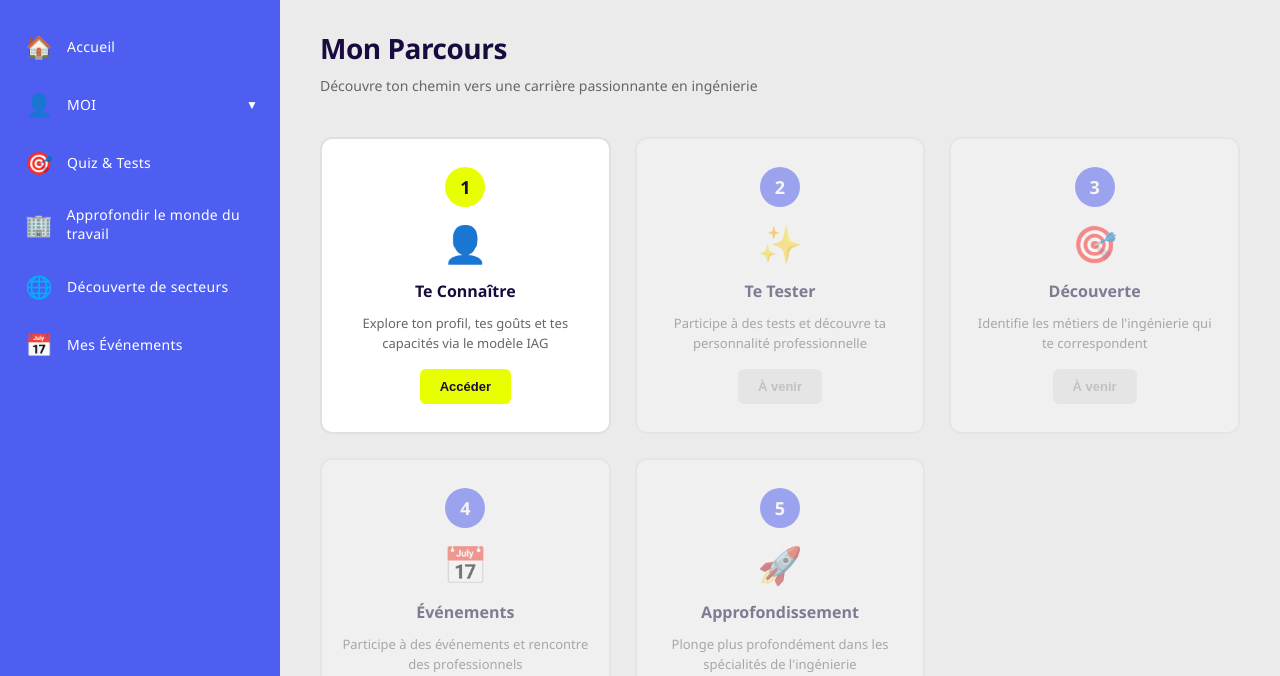
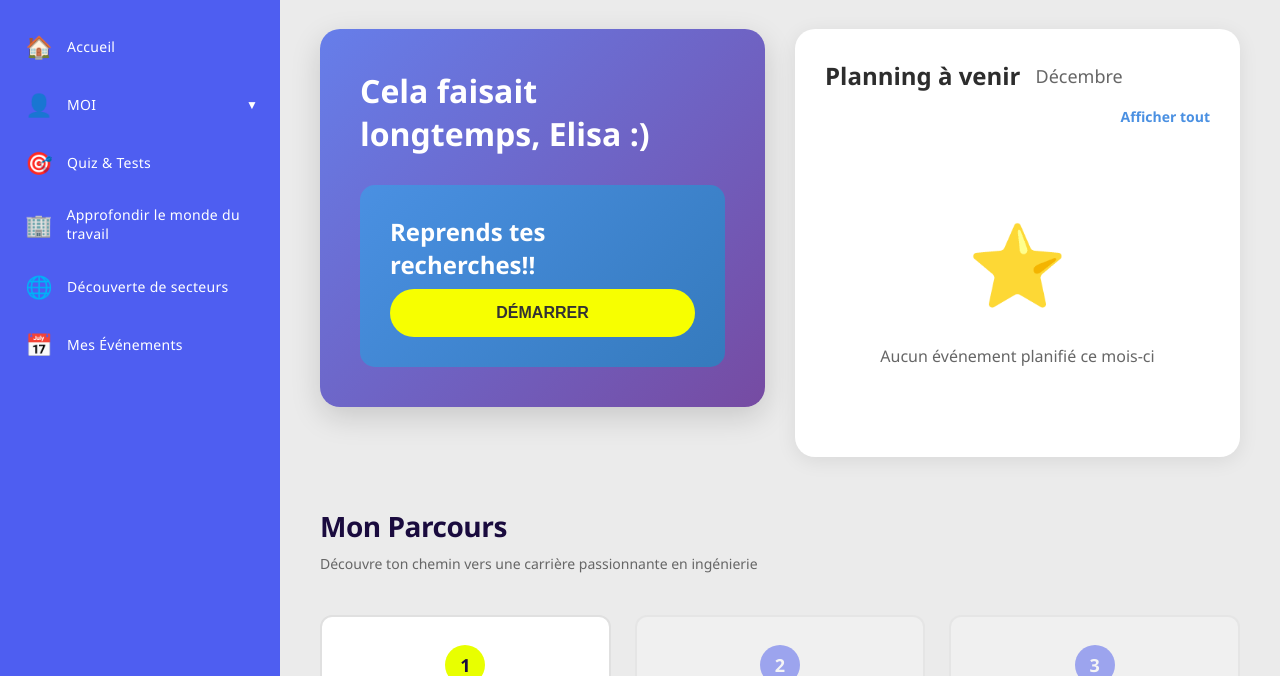
Before and after one commit to TrotiRemi/NovAI-project, a plain HTML site: page frontend/journey.html in a window 1280 px wide. Shown: the part 124-800 px from the top of the page. Drawn offline with Linux system fonts and the light colour scheme.

Commit message:
update frontend

```diff
--- a/frontend/journey.html
+++ b/frontend/journey.html
@@ -128,6 +128,32 @@
 
             <!-- Content Area -->
             <div class="content-area">
+                <!-- Welcome Section -->
+                <div class="welcome-section">
+                    <div class="welcome-left">
+                        <div class="welcome-card">
+                            <h2>Cela faisait longtemps, Elisa :)</h2>
+                            <div class="welcome-action">
+                                <h3>Reprends tes recherches!!</h3>
+                                <button class="start-button" onclick="window.location.href='/personality-journey.html'">DÉMARRER</button>
+                            </div>
+                        </div>
+                    </div>
+                    <div class="welcome-right">
+                        <div class="planning-card">
+                            <div class="planning-header">
+                                <h3>Planning à venir</h3>
+                                <span class="planning-month">Décembre</span>
+                                <a href="/events.html" class="show-all-link">Afficher tout</a>
+                            </div>
+                            <div class="planning-empty">
+                                <div class="empty-icon">⭐</div>
+                                <p>Aucun événement planifié ce mois-ci</p>
+                            </div>
+                        </div>
+                    </div>
+                </div>
+
                 <div class="page-header">
                     <h1>Mon Parcours</h1>
                     <p>Découvre ton chemin vers une carrière passionnante en ingénierie</p>
@@ -233,5 +259,181 @@
             window.location.href = '/quiz-journey.html';
         }
     </script>
+
+    <style>
+        .welcome-section {
+            display: grid;
+            grid-template-columns: 1fr 1fr;
+            gap: 30px;
+            margin-bottom: 50px;
+        }
+
+        .welcome-card {
+            background: linear-gradient(135deg, #667eea 0%, #764ba2 100%);
+            border-radius: 20px;
+            padding: 40px;
+            color: white;
+            box-shadow: 0 10px 30px rgba(0,0,0,0.15);
+        }
+
+        .welcome-card h2 {
+            font-size: 32px;
+            margin-bottom: 30px;
+            font-weight: 600;
+        }
+
+        .welcome-action {
+            background: linear-gradient(135deg, #4a90e2 0%, #357abd 100%);
+            border-radius: 15px;
+            padding: 30px;
+        }
+
+        .welcome-action h3 {
+            font-size: 24px;
+            margin-bottom: 8px;
+        }
+
+        .welcome-action p {
+            font-size: 16px;
+            opacity: 0.9;
+            margin-bottom: 20px;
+        }
+
+        .timer-section {
+            display: flex;
+            align-items: center;
+            gap: 10px;
+            margin-bottom: 20px;
+            background: rgba(255,255,255,0.1);
+            padding: 12px 20px;
+            border-radius: 10px;
+        }
+
+        .timer-icon {
+            font-size: 20px;
+        }
+
+        .timer-text {
+            font-weight: 600;
+            font-size: 18px;
+            min-width: 50px;
+        }
+
+        .timer-slider {
+            flex: 1;
+            height: 6px;
+            background: rgba(255,255,255,0.3);
+            border-radius: 3px;
+            outline: none;
+            -webkit-appearance: none;
+        }
+
+        .timer-slider::-webkit-slider-thumb {
+            -webkit-appearance: none;
+            width: 18px;
+            height: 18px;
+            background: white;
+            border-radius: 50%;
+            cursor: pointer;
+        }
+
+        .timer-slider::-moz-range-thumb {
+            width: 18px;
+            height: 18px;
+            background: white;
+            border-radius: 50%;
+            cursor: pointer;
+            border: none;
+        }
+
+        .start-button {
+            background: #f7ff00;
+            color: #333;
+            border: none;
+            padding: 15px 40px;
+            border-radius: 25px;
+            font-size: 16px;
+            font-weight: 700;
+            cursor: pointer;
+            width: 100%;
+            transition: transform 0.2s, box-shadow 0.2s;
+        }
+
+        .start-button:hover {
+            transform: translateY(-2px);
+            box-shadow: 0 5px 15px rgba(247, 255, 0, 0.4);
+        }
+
+        .planning-card {
+            background: white;
+            border-radius: 20px;
+            padding: 30px;
+            box-shadow: 0 4px 20px rgba(0,0,0,0.08);
+            height: 100%;
+        }
+
+        .planning-header {
+            display: flex;
+            align-items: center;
+            gap: 15px;
+            margin-bottom: 30px;
+            flex-wrap: wrap;
+        }
+
+        .planning-header h3 {
+            font-size: 24px;
+            font-weight: 700;
+            color: #2d2d2d;
+            margin: 0;
+        }
+
+        .planning-month {
+            color: #666;
+            font-size: 18px;
+        }
+
+        .show-all-link {
+            margin-left: auto;
+            color: #4a90e2;
+            text-decoration: none;
+            font-size: 14px;
+            font-weight: 600;
+        }
+
+        .show-all-link:hover {
+            text-decoration: underline;
+        }
+
+        .planning-empty {
+            display: flex;
+            flex-direction: column;
+            align-items: center;
+            justify-content: center;
+            padding: 60px 20px;
+            text-align: center;
+        }
+
+        .empty-icon {
+            font-size: 80px;
+            margin-bottom: 20px;
+            animation: float 3s ease-in-out infinite;
+        }
+
+        @keyframes float {
+            0%, 100% { transform: translateY(0px); }
+            50% { transform: translateY(-10px); }
+        }
+
+        .planning-empty p {
+            color: #666;
+            font-size: 16px;
+        }
+
+        @media (max-width: 1024px) {
+            .welcome-section {
+                grid-template-columns: 1fr;
+            }
+        }
+    </style>
 </body>
 </html>
```
